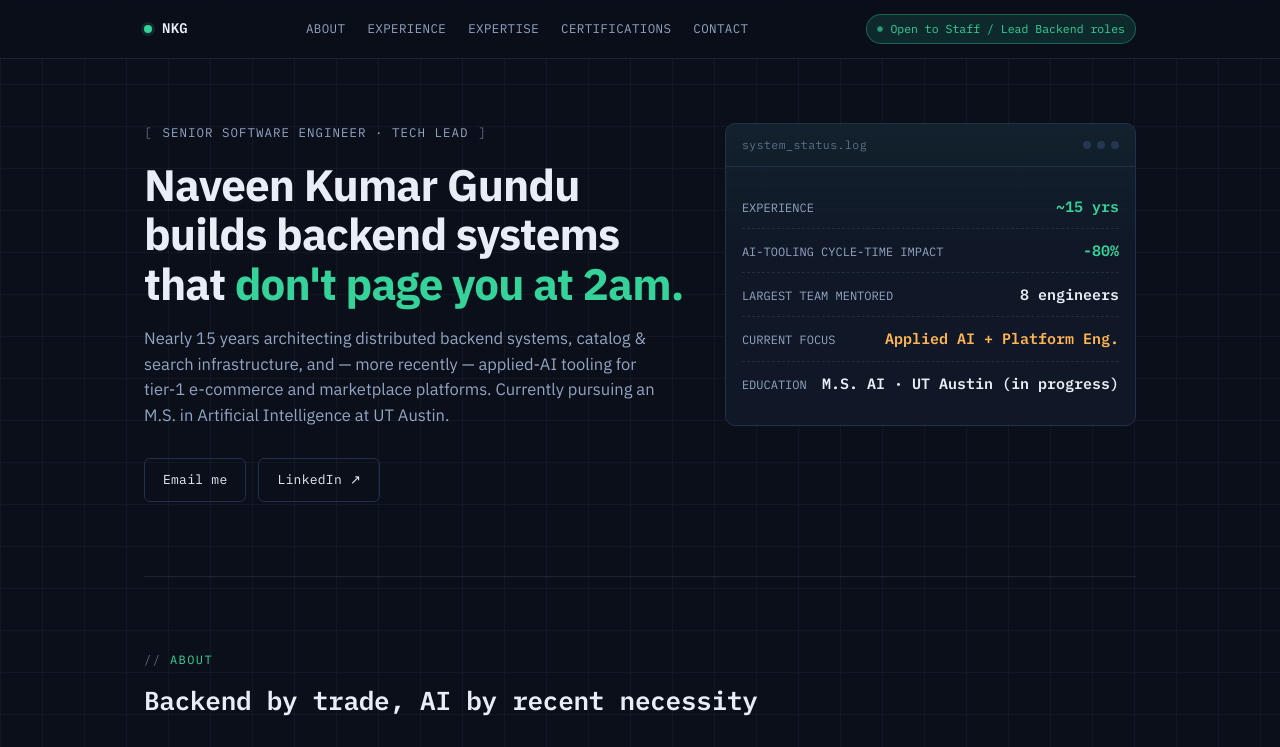
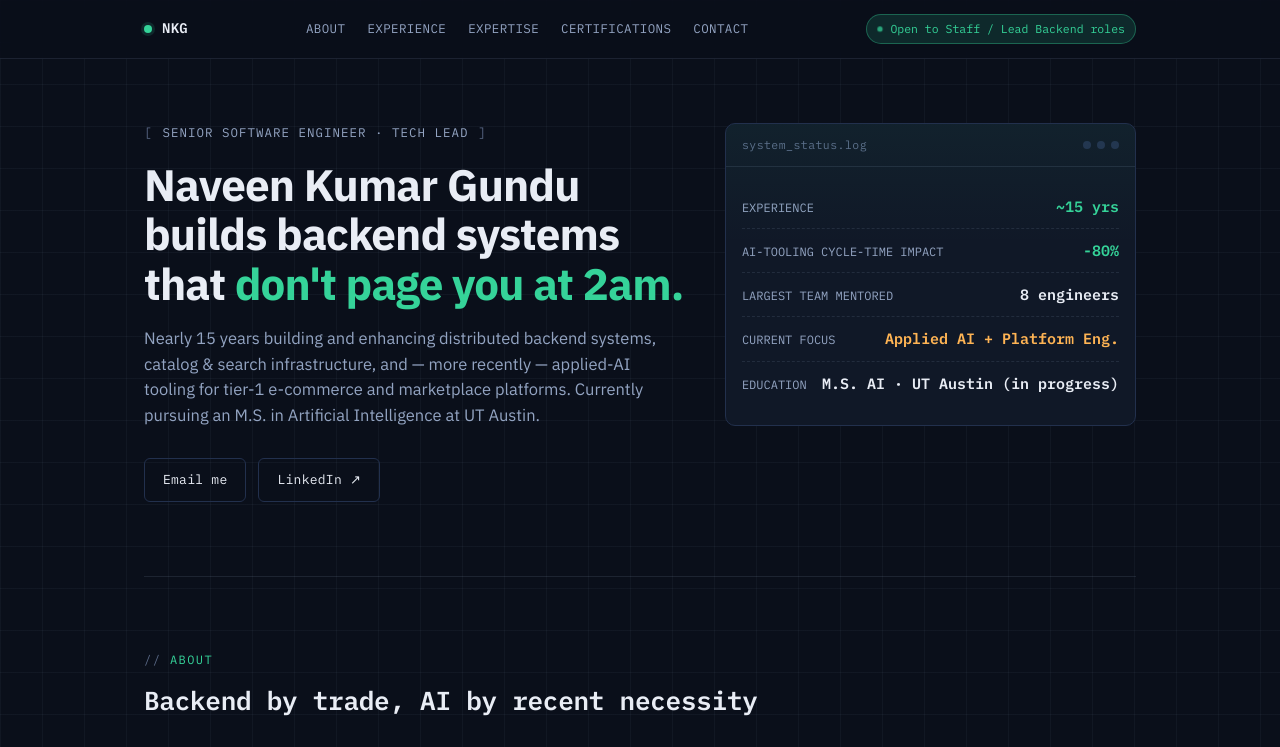
Before and after one commit to snvvsnk/naveen-portfolio, a plain HTML site: page index.html in a window 1280 px wide. Shown: the top 747 px of the page. Drawn offline with Linux system fonts and the light colour scheme.

Commit message:
Update description of backend systems experience

```diff
--- a/index.html
+++ b/index.html
@@ -300,7 +300,7 @@
         <p class="kicker">senior software engineer · tech lead</p>
         <h1>Naveen Kumar Gundu builds backend systems that <span class="accent">don't page you at 2am.</span></h1>
         <p class="hero-desc">
-          Nearly 15 years architecting distributed backend systems, catalog &amp; search infrastructure,
+          Nearly 15 years building and enhancing distributed backend systems, catalog &amp; search infrastructure,
           and — more recently — applied-AI tooling for tier-1 e-commerce and marketplace platforms.
           Currently pursuing an M.S. in Artificial Intelligence at UT Austin.
         </p>
```
